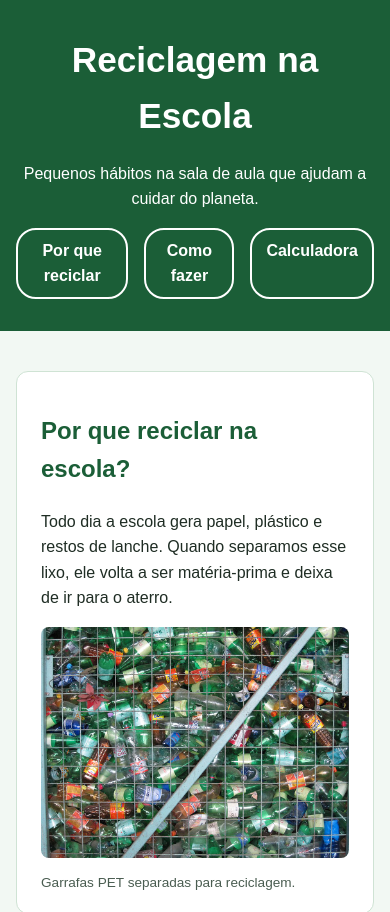
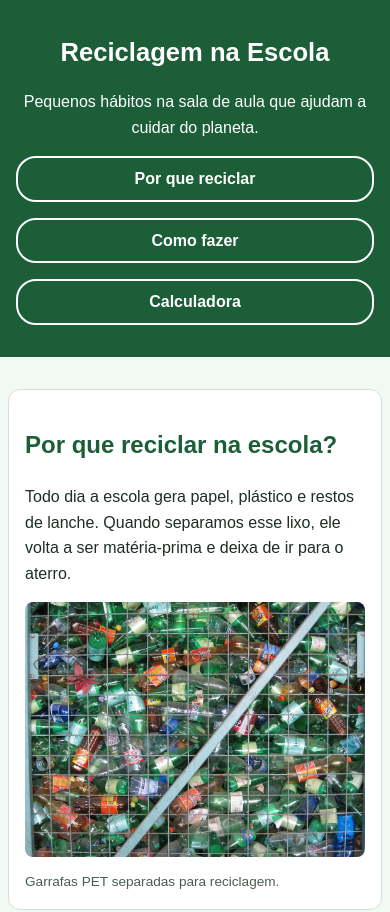
Before and after one commit to theopadilha2009-hash/pagina-tema-livre, a plain HTML site: page index.html in a window 390 px wide. Shown: the top 912 px of the page. Drawn offline with Linux system fonts and the light colour scheme.

Commit message:
fix: layout responsivo para celular

```diff
--- a/css/style.css
+++ b/css/style.css
@@ -154,3 +154,33 @@ footer {
   font-size: 0.9rem;
   color: #4a5d51;
 }
+
+/* ---------- Celular (telas de até 700px) ---------- */
+@media (max-width: 700px) {
+  header h1 {
+    font-size: 1.6rem;
+  }
+
+  /* menu em coluna: os três links não cabem lado a lado */
+  nav {
+    flex-direction: column;
+    align-items: stretch;
+  }
+
+  nav a {
+    text-align: center;
+  }
+
+  main {
+    padding: 8px;
+  }
+
+  section {
+    padding: 16px;
+  }
+
+  /* quebra os links longos de crédito para não estourar a largura */
+  footer {
+    overflow-wrap: anywhere;
+  }
+}
```
